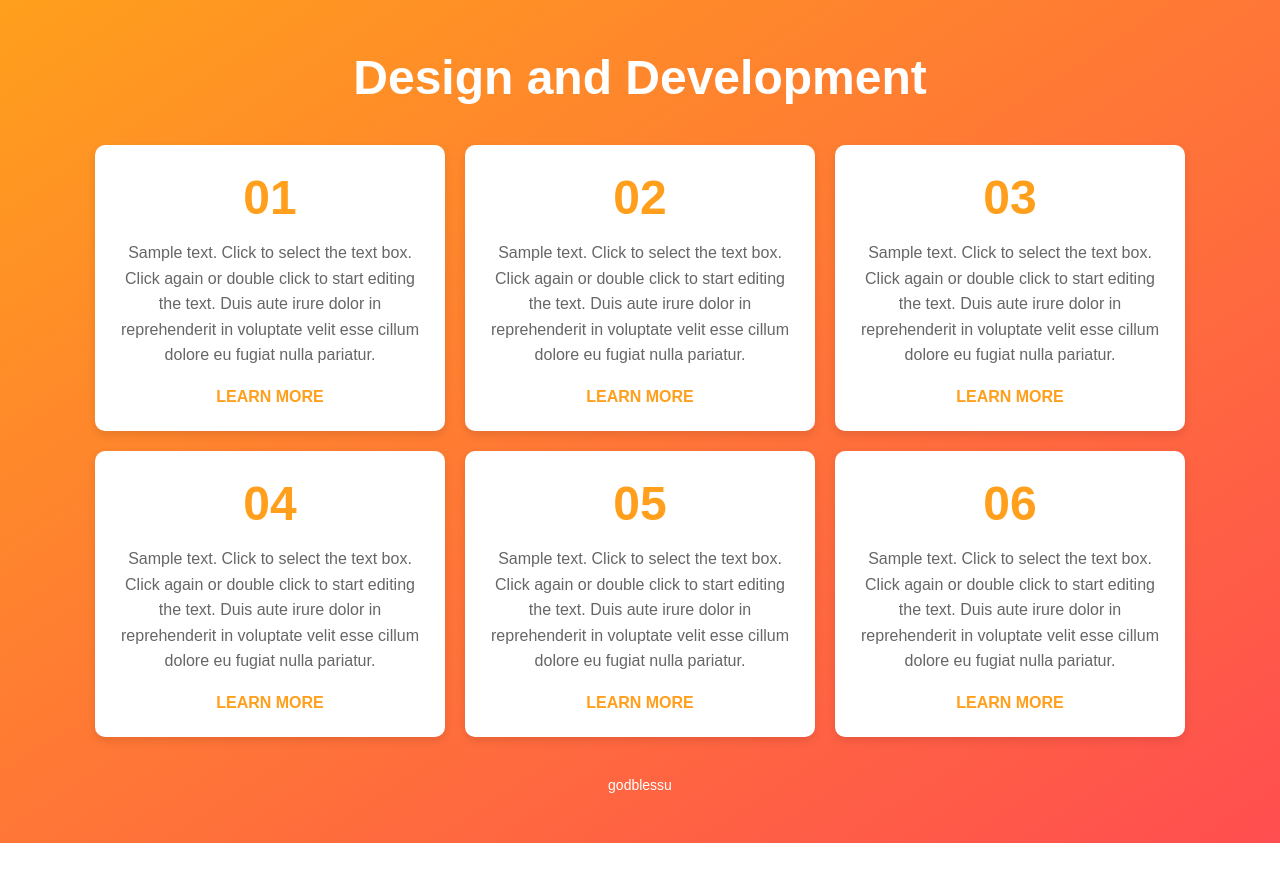
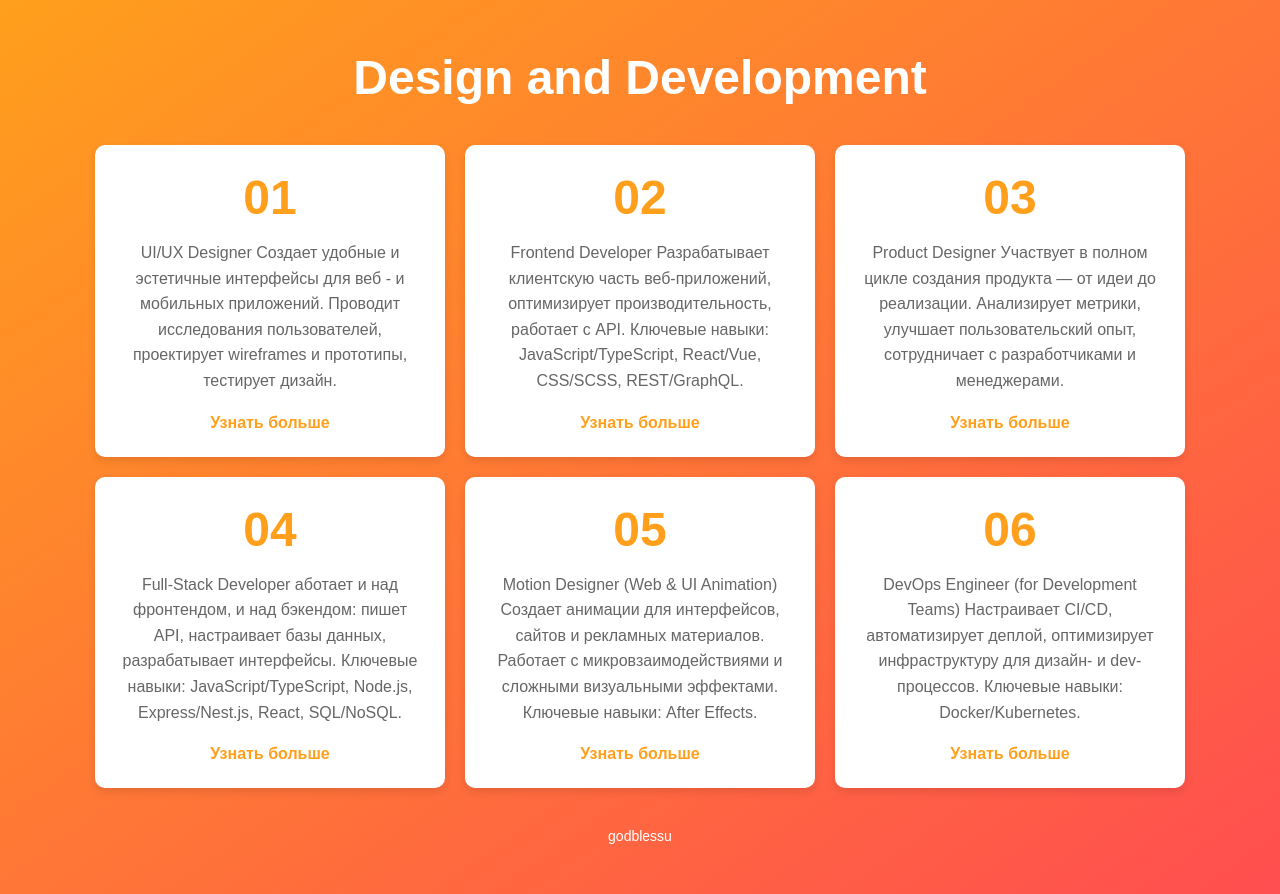
Before and after one commit to coolgrag/first-project, a plain HTML site: page WEll/index.html in a window 1280 px wide. Before the commit the page ends 843 px from the top, so only its background shows below. Drawn offline with Linux system fonts and the light colour scheme.

Commit message:
Update index.html

```diff
--- a/WEll/index.html
+++ b/WEll/index.html
@@ -16,33 +16,33 @@
     <div class="container">
       <div class="card">
         <h2>01</h2>
-        <p>Sample text. Click to select the text box. Click again or double click to start editing the text. Duis aute irure dolor in reprehenderit in voluptate velit esse cillum dolore eu fugiat nulla pariatur.</p>
-        <a href="#" class="button">LEARN MORE</a>
+        <p>UI/UX Designer Создает удобные и эстетичные интерфейсы для веб - и мобильных приложений. Проводит исследования пользователей, проектирует wireframes и прототипы, тестирует дизайн.</p>
+        <a href="#" class="button">Узнать больше</a>
       </div>
       <div class="card">
         <h2>02</h2>
-        <p>Sample text. Click to select the text box. Click again or double click to start editing the text. Duis aute irure dolor in reprehenderit in voluptate velit esse cillum dolore eu fugiat nulla pariatur.</p>
-        <a href="#" class="button">LEARN MORE</a>
+        <p>Frontend Developer Разрабатывает клиентскую часть веб-приложений, оптимизирует производительность, работает с API. Ключевые навыки: JavaScript/TypeScript, React/Vue, CSS/SCSS, REST/GraphQL.</p>
+        <a href="#" class="button">Узнать больше</a>
       </div>
       <div class="card">
         <h2>03</h2>
-        <p>Sample text. Click to select the text box. Click again or double click to start editing the text. Duis aute irure dolor in reprehenderit in voluptate velit esse cillum dolore eu fugiat nulla pariatur.</p>
-        <a href="#" class="button">LEARN MORE</a>
+        <p>Product Designer Участвует в полном цикле создания продукта — от идеи до реализации. Анализирует метрики, улучшает пользовательский опыт, сотрудничает с разработчиками и менеджерами.</p>
+        <a href="#" class="button">Узнать больше</a>
       </div>
       <div class="card">
         <h2>04</h2>
-        <p>Sample text. Click to select the text box. Click again or double click to start editing the text. Duis aute irure dolor in reprehenderit in voluptate velit esse cillum dolore eu fugiat nulla pariatur.</p>
-        <a href="#" class="button">LEARN MORE</a>
+        <p>Full-Stack Developer аботает и над фронтендом, и над бэкендом: пишет API, настраивает базы данных, разрабатывает интерфейсы. Ключевые навыки: JavaScript/TypeScript, Node.js, Express/Nest.js, React, SQL/NoSQL.</p>
+        <a href="#" class="button">Узнать больше</a>
       </div>
       <div class="card">
         <h2>05</h2>
-        <p>Sample text. Click to select the text box. Click again or double click to start editing the text. Duis aute irure dolor in reprehenderit in voluptate velit esse cillum dolore eu fugiat nulla pariatur.</p>
-        <a href="#" class="button">LEARN MORE</a>
+        <p>Motion Designer (Web & UI Animation) Создает анимации для интерфейсов, сайтов и рекламных материалов. Работает с микровзаимодействиями и сложными визуальными эффектами. Ключевые навыки: After Effects.</p>
+        <a href="#" class="button">Узнать больше</a>
       </div>
       <div class="card">
         <h2>06</h2>
-        <p>Sample text. Click to select the text box. Click again or double click to start editing the text. Duis aute irure dolor in reprehenderit in voluptate velit esse cillum dolore eu fugiat nulla pariatur.</p>
-        <a href="#" class="button">LEARN MORE</a>
+        <p>DevOps Engineer (for Development Teams) Настраивает CI/CD, автоматизирует деплой, оптимизирует инфраструктуру для дизайн- и dev-процессов. Ключевые навыки: Docker/Kubernetes.</p>
+        <a href="#" class="button">Узнать больше</a>
       </div>
     </div>
   </main>
```
